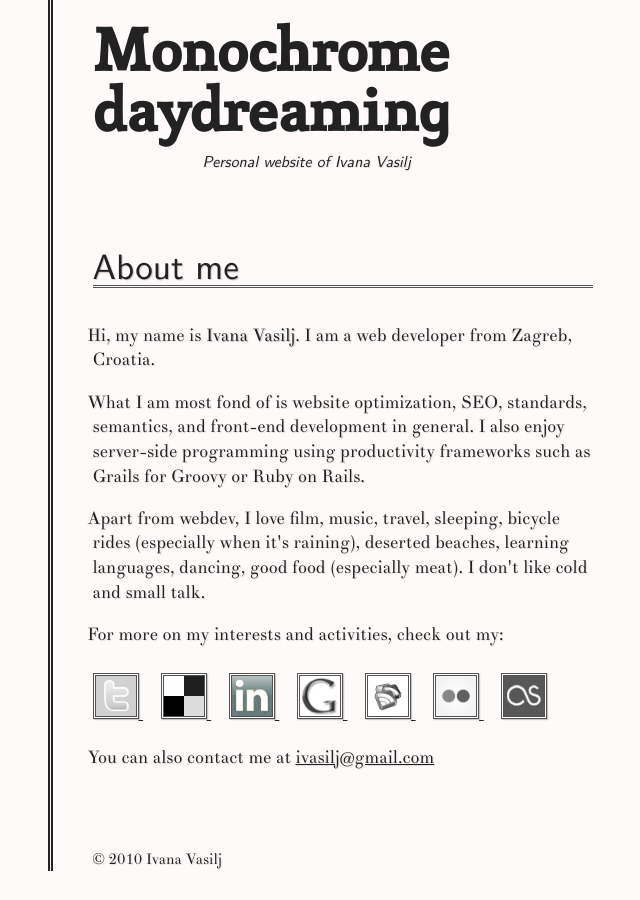
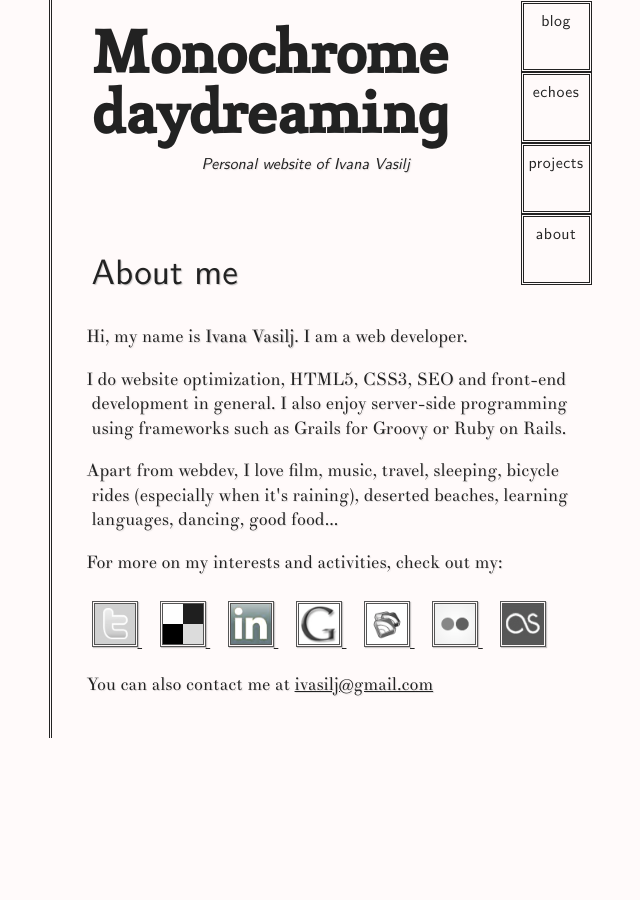
Before and after one commit to ivana/ivana.github.com, a Jekyll site: the page built from index.html, in a window 1280 px wide. Shown: the whole page, without its empty margins (320-960 px from the left). Built offline with Jekyll 4.4.1, drawn with Linux system fonts in a browser that asks for light colours.

Commit message:
navigation + corrections after critique by Mislav

```diff
--- a/_layouts/default.html
+++ b/_layouts/default.html
@@ -15,19 +15,26 @@
   <body>
 
     <header>
+
+      <nav>
+        <ol>
+          <li>blog</li>
+          <li>echoes</li>
+          <li>projects</li>
+          <li>about</li>
+        </ol>
+      </nav>
+
       <a href="/">
         <hgroup>
           <h1>Monochrome daydreaming</h1>
           <h2>Personal website of Ivana Vasilj</h2>
         </hgroup>
       </a>
+
     </header>
 
     {{ content }}
 
-    <footer>
-      <p>© 2010 Ivana Vasilj</p>
-    </footer>
-
   </body>
 </html>
--- a/index.html
+++ b/index.html
@@ -10,19 +10,15 @@ desc: about Ivana
   <p>
     Hi, my name is
     <span class="fn n"><span class="given-name">Ivana</span> <span class="family-name">Vasilj</span></span>.
-    I am a web developer from
-    <span class="adr">
-      <span class="locality">Zagreb</span>,
-      <span class="country-name">Croatia</span>.
-    </span>
+    I am a web developer.
   </p>
   <p>
-    What I am most fond of is website optimization, SEO, standards, semantics, and front-end development in general.
-    I also enjoy server-side programming using productivity frameworks such as Grails for Groovy or Ruby on Rails.
+    I do website optimization, HTML5, CSS3, SEO and front-end development in general.
+    I also enjoy server-side programming using frameworks such as Grails for Groovy or Ruby on Rails.
   </p>
   <p>
     Apart from webdev, I love film, music, travel, sleeping, bicycle rides (especially when it's raining),
-    deserted beaches, learning languages, dancing, good food (especially meat). I don't like cold and small talk.
+    deserted beaches, learning languages, dancing, good food...
   </p>
   <p>
     For more on my interests and activities, check out my:
--- a/style.css
+++ b/style.css
@@ -9,16 +9,14 @@
 }
 body {
   font-family:"Theano Didot", didot, "times new roman", times, georgia, serif;
-  margin:0 auto; width:500px; padding:1.5em 0 0 2.5em;
-  border-left:5px double; /*border-right:3px double;*/
+  margin:0 auto; width:500px; padding:0 0 1.5em 2.5em;
+  border-left:3px double;
   background:snow;
   color:#222;
 }
   body > * { font-size:110% }
 
-header, footer { display:block }
-header { margin-bottom:4.5em }
-footer { margin-top:4.5em }
+header { display:block; height:224px; padding-top:1.5em }
 
 p { text-shadow:1px 1px 1px rgba(120, 120, 120, 0.2) }
   section p {
@@ -26,9 +24,22 @@ p { text-shadow:1px 1px 1px rgba(120, 120, 120, 0.2) }
     text-indent:-0.3em;
     margin-bottom:1em;
   }
-  footer p { font-size:.85em }
 
 .fn { text-shadow:1px 1px 1px rgba(120, 120, 120, 0.5) }
+
+/* nav */
+nav {
+  float:right;
+  font-size:.9em;
+  margin-top:-25px;
+}
+  nav li {
+    width:65px; height:65px;
+    border:3px double;
+    letter-spacing:0.03em;
+    line-height:2em;
+    text-align:center;
+  }
 
 /* images */
 img { border:0 none }
@@ -54,7 +65,7 @@ body > header h1 {
   font-family:Mido, "Theano Didot", didot, georgia, "times new roman", times, serif; font-size:3.4em;
   line-height:1em;
 }
-body > header h2, section h1, section h2 {
+body > header h2, section h1, section h2, nav {
   font-family:"Latin Modern Sans", tahoma, arial, helvetica, sans-serif; font-weight:normal;
 }
 body > header h2 {
@@ -68,7 +79,6 @@ section h1, section h2 {
 section h1 {
   font-size:2em; line-height:.9em;
   margin-bottom:1em; padding:.1em 0;
-  border-bottom:3px double #555;
 }
 section h2 {
   font-size:1.5em; line-height:1em;
```
